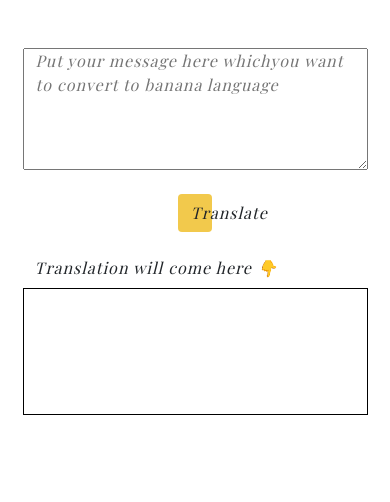
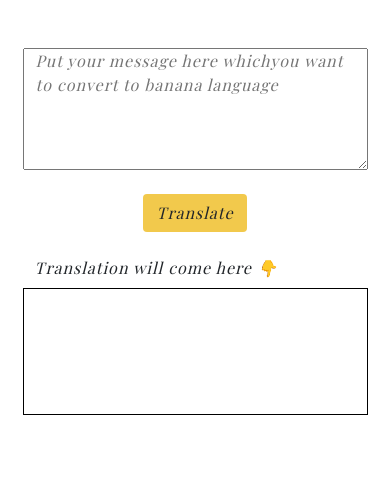
Before and after one commit to jayeshtele/Fun-Translation-App, a plain HTML site: page index.html in a window 390 px wide. Shown: the part 73-575 px from the top of the page. Drawn offline with nearby package versions, Linux system fonts and the light colour scheme; a web font is replaced by a local one.

Commit message:
Update index.html

```diff
--- a/index.html
+++ b/index.html
@@ -20,7 +20,7 @@
     <section class="talk row flex-column">
         <textarea class="col-10 mt-5 col-sm-8 col-md-7 col-xl-5 mx-auto" id="input" rows="5"
             placeholder="Put your message here whichyou want to convert to banana language"></textarea>
-        <button class="btn my-4 col-1 mx-auto">Translate</button>
+        <button class="btn my-4 col-3 col-sm-2 col-xl-1 mx-auto">Translate</button>
         <label for="translate" class="col-10 col-sm-8 col-md-7 col-xl-5 mx-auto mb-2">Translation will come here 👇</label>
         <div class="output col-10 col-sm-8 col-md-7 col-xl-5 mx-auto"></div>
     </section>
```
